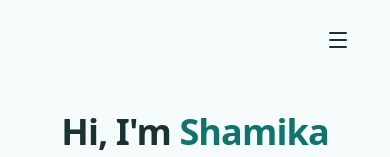
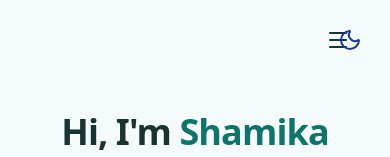
Before and after one commit to SKCodes1/shamika-konara-portfolio, a React (Vite) app: page / in a window 390 px wide. Shown: the top 157 px of the page. Built offline with nearby package versions, Linux system fonts and the light colour scheme.

Commit message:
Fix hero mobile layout and theme toggle

```diff
--- a/src/Components/Hero.jsx
+++ b/src/Components/Hero.jsx
@@ -3,11 +3,8 @@ import { Typewriter } from "react-simple-typewriter";
 
 export const Hero = () => {
   return (
-    <section
-      id="hero"
-      className="relative min-h-screen flex items-center px-4 pt-28 md:pt-0"
-    >
-      <div className="container mx-auto max-w-6xl grid grid-cols-1 md:grid-cols-2 gap-12 items-center">
+    <section id="hero" className="relative min-h-screen px-4 pt-28 md:pt-0">
+      <div className="container mx-auto max-w-6xl grid grid-cols-1 md:grid-cols-2 gap-12 items-center md:min-h-screen">
         {/* LEFT CONTENT */}
         <div className="space-y-6 text-center md:text-left">
           <h1 className="text-4xl md:text-6xl font-bold tracking-tight">
--- a/src/Components/ThemeToggle.jsx
+++ b/src/Components/ThemeToggle.jsx
@@ -32,8 +32,7 @@ export const ThemeToggle = () => {
     <button
       onClick={toggleTheme}
       className={cn(
-        "fixed max-sm:hidden top-5 right-5 z-50 p-2 rounded-full transition-colors duration-300",
-        "focus:outlin-hidden"
+        "fixed top-5 right-5 z-50 p-2 rounded-full transition-colors duration-300"
       )}
     >
       {isDarkMode ? (
```
